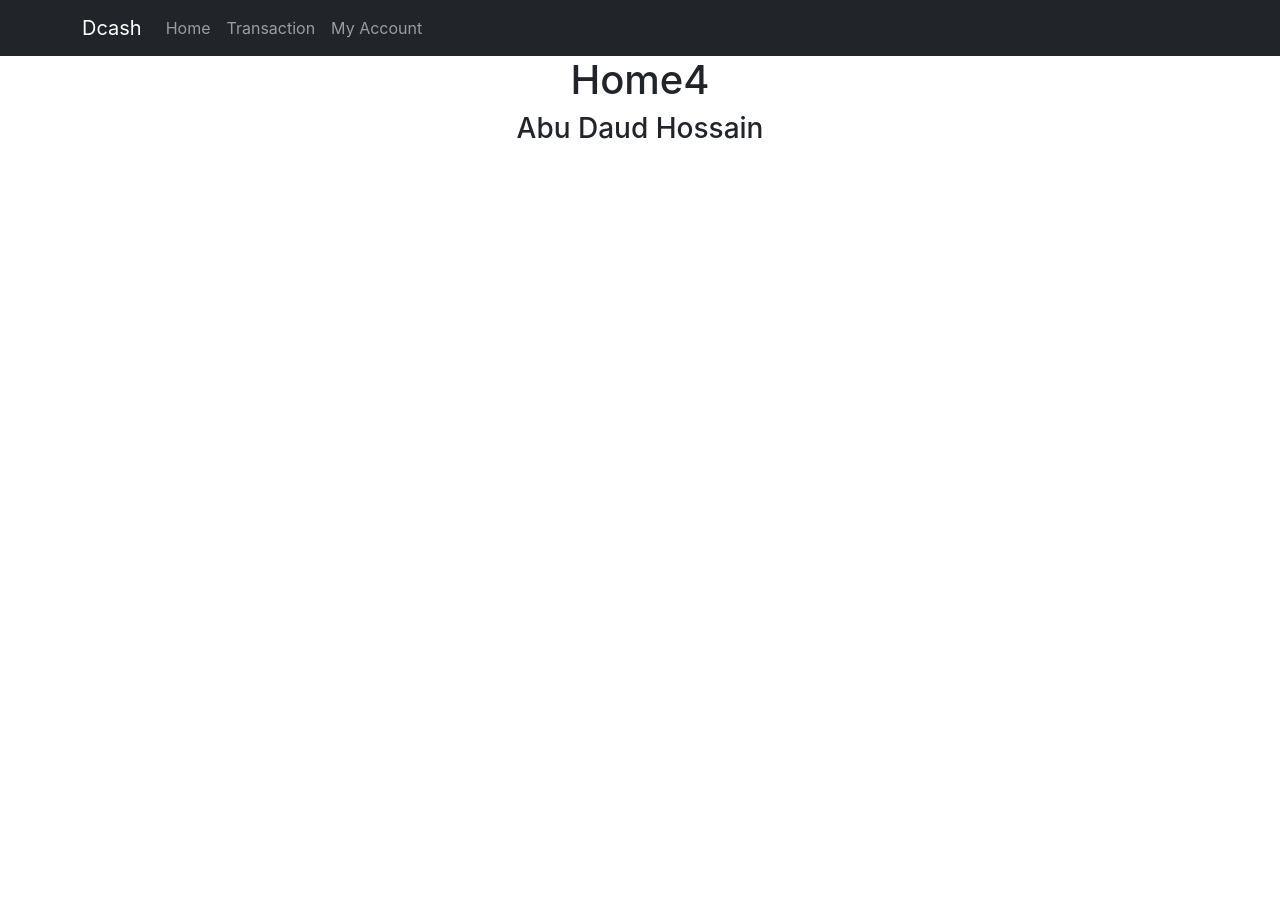
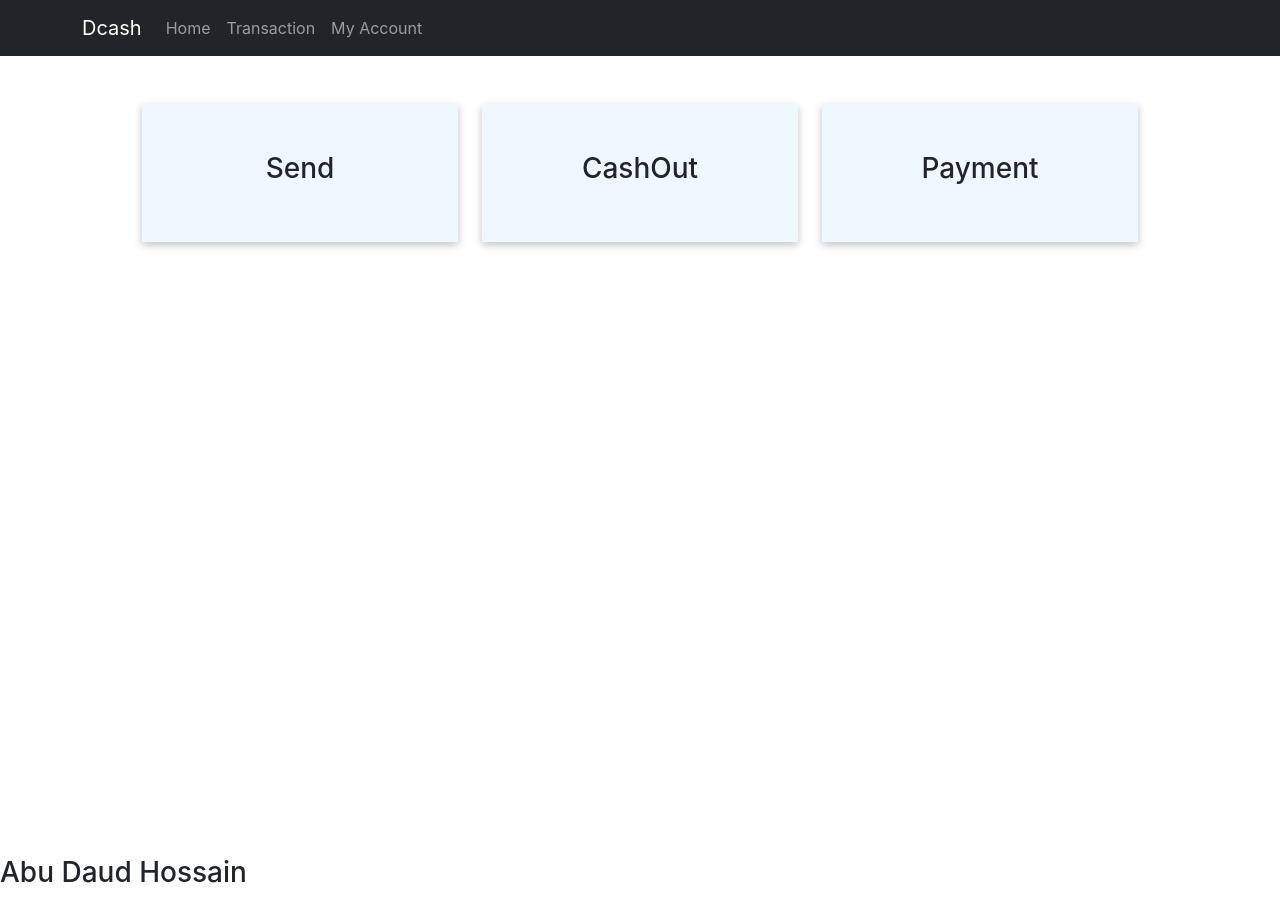
Before and after one commit to abudaudhossain/Dcash-ui, a React (Create React App) app: page / in a window 1280 px wide. Before the commit the page ends 800 px from the top, so only its background shows below. Built offline with nearby package versions, Linux system fonts and the light colour scheme.

Commit message:
start banner

```diff
--- a/src/App.css
+++ b/src/App.css
@@ -1,38 +1,3 @@
-.App {
-  text-align: center;
+.H-100{
+  height: 100vh;
 }
-
-.App-logo {
-  height: 40vmin;
-  pointer-events: none;
-}
-
-@media (prefers-reduced-motion: no-preference) {
-  .App-logo {
-    animation: App-logo-spin infinite 20s linear;
-  }
-}
-
-.App-header {
-  background-color: #282c34;
-  min-height: 100vh;
-  display: flex;
-  flex-direction: column;
-  align-items: center;
-  justify-content: center;
-  font-size: calc(10px + 2vmin);
-  color: white;
-}
-
-.App-link {
-  color: #61dafb;
-}
-
-@keyframes App-logo-spin {
-  from {
-    transform: rotate(0deg);
-  }
-  to {
-    transform: rotate(360deg);
-  }
-}
--- a/src/App.js
+++ b/src/App.js
@@ -1,4 +1,3 @@
-import logo from './logo.svg';
 import './App.css';
 import Home from './pages/Home/Home';
 import NavBar from './components/Navbar/NavBar'
@@ -10,7 +9,7 @@ import Footer from './components/Footer/Footer';
 function App() {
   return (
 
-    <div className="App">
+    <div >
       <BrowserRouter>
         <NavBar></NavBar>
         <Routes>
@@ -18,8 +17,8 @@ function App() {
           <Route path="/transaction" element={<Transaction />} />
           <Route path="account" element={<Account />} />
         </Routes>
-        <Footer></Footer>
       </BrowserRouter>
+      <Footer></Footer>
     </div>
   );
 }
--- a/src/components/Home/Banner/Banner.js
+++ b/src/components/Home/Banner/Banner.js
@@ -1,8 +1,14 @@
 import React from "react";
+import { Container } from "react-bootstrap";
+import MyTransactions from "../../Shared/MyTransactions/MyTransactions";
 
-const Banner = () =>{
+const Banner = () => {
 
     return (
-        <h3>Banner</h3>
+        <Container className="p-5">
+            <MyTransactions />
+        </Container>
     );
 }
+
+export default Banner;
--- /dev/null
+++ b/src/components/Shared/MyTransaction/MyTransaction.js
@@ -0,0 +1,13 @@
+import React from "react";
+import "./myTransaction.css"
+
+const MyTransaction = ({ transaction }) => {
+    return (
+        <div className="trans-card p-5 text-center">
+            <h3>{transaction}</h3>
+        </div>
+    );
+}
+
+
+export default MyTransaction;
--- /dev/null
+++ b/src/components/Shared/MyTransaction/myTransaction.css
@@ -0,0 +1,12 @@
+.trans-card{
+    background-color: aliceblue;
+    box-shadow: rgba(0, 0, 0, 0.24) 0px 3px 8px;
+    cursor: pointer;
+    transition: all 0.6s;
+}
+
+.trans-card:hover{
+    background-color: #8516ecc2;
+    box-shadow: rgba(0, 0, 0, 0.19) 0px 10px 20px, rgba(0, 0, 0, 0.23) 0px 6px 6px;
+    color: white;
+}
--- /dev/null
+++ b/src/components/Shared/MyTransactions/MyTransactions.js
@@ -0,0 +1,22 @@
+import React from "react";
+import { Col, Container, Row } from "react-bootstrap";
+import MyTransaction from "../MyTransaction/MyTransaction";
+
+
+const transactions = ['Send', 'CashOut', 'Payment']
+
+const MyTransactions = () => {
+    return (
+        <Container>
+            <Row>
+                {
+                    transactions.map((transaction, index) => <Col key={index} xs={6} md={4}>
+                        <MyTransaction transaction={transaction} />
+                    </Col>)
+                }
+            </Row>
+        </Container>
+    );
+}
+
+export default MyTransactions;
--- a/src/pages/Home/Home.js
+++ b/src/pages/Home/Home.js
@@ -1,5 +1,6 @@
 import React from "react";
 import { Container } from "react-bootstrap";
+import Banner from "../../components/Home/Banner/Banner";
 
 
 function Home() {
@@ -7,9 +8,8 @@ function Home() {
     const b = 3;
     return (
         <>
-            <Container className="h-100">
-
-                <h1>Home{a + b}</h1>
+            <Container className="H-100">
+                <Banner />
             </Container>
         </>
     );
--- a/src/pages/Transaction/Transaction.js
+++ b/src/pages/Transaction/Transaction.js
@@ -1,8 +1,8 @@
 import React from "react";
 
-const Transaction = () => {
+const Transaction = ({ transaction }) => {
     return (
-        <h1>transaction</h1>
+        <h1>{transaction}</h1>
     );
 }
 
```
